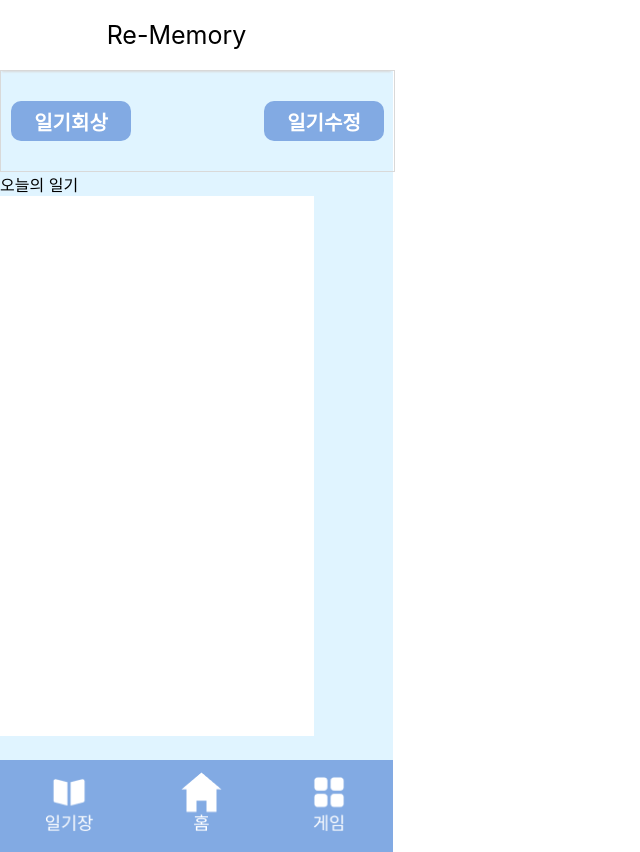
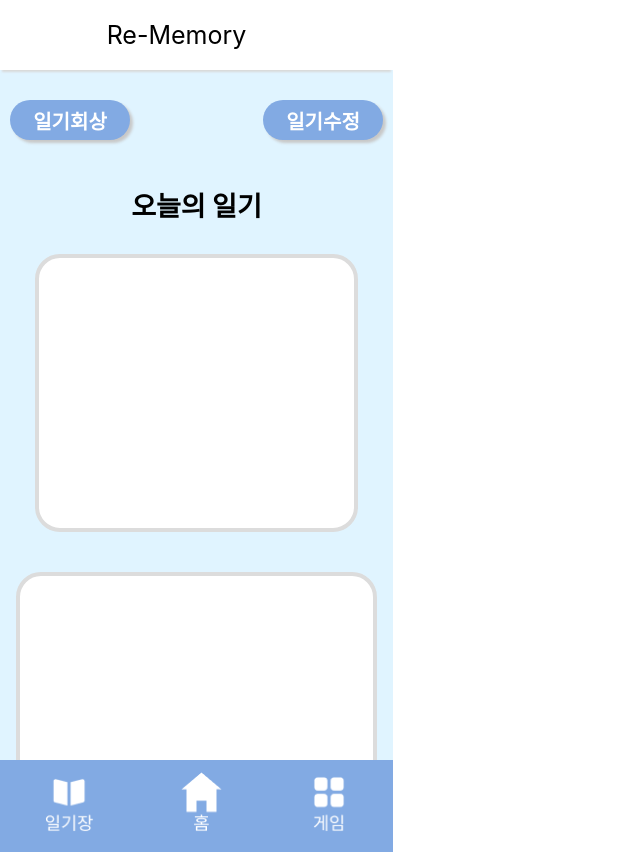
Before and after one commit to TUK-DP/frontend, a React (Create React App) app: page / in a window 1280 px wide. Shown: the whole page, without its empty margins (0-640 px from the left). Built offline with nearby package versions, Linux system fonts and the light colour scheme.

Commit message:
[design] 캘린더-일기있음 디자인 수정

```diff
--- a/src/styles/DiaryEdit.css
+++ b/src/styles/DiaryEdit.css
@@ -10,7 +10,6 @@
   width: 100%;
   height: 100px;
   margin-top: 0;
-  border: 1px solid #d9d9d9;
 }
 
 #btnBox .btn {
@@ -21,20 +20,35 @@
   display: flex;
   justify-content: center;
   align-items: center;
-  border-radius: 10px;
+  border-radius: 20px;
   font-size: 20px;
   font-weight: bold;
   margin: 0 10px 0 10px;
+  box-shadow: 3px 3px 3px rgb(200, 200, 200);
+}
+
+#textBox {
+  width: 100%;
+  font-size: 27px;
+  font-weight: bold;
+  text-align: center;
+  margin: 15px 0;
 }
 
 #painting {
   background-color: white;
   width: 80%;
   height: 270px;
+  border-radius: 25px;
+  border: 4px solid rgb(220, 220, 220);
+  margin: 30px auto;
 }
 
 #diaryContent {
   background-color: white;
-  width: 80%;
-  height: 270px;
+  width: 90%;
+  height: 400px;
+  border-radius: 25px;
+  border: 4px solid rgb(220, 220, 220);
+  margin: 40px auto;
 }
```
